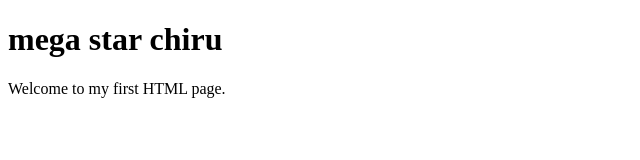
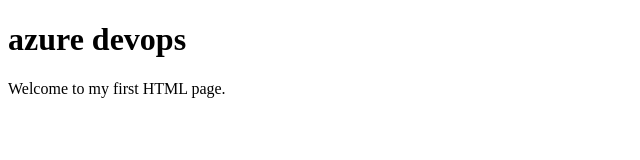
Before and after one commit to mittapallikishore/Azure-Devops-Training, a plain HTML site: page index.html in a window 1280 px wide. Shown: the whole page, without its empty margins (0-640 px from the left). Drawn offline with Linux system fonts and the light colour scheme.

Commit message:
Update project files

```diff
--- a/index.html
+++ b/index.html
@@ -7,7 +7,7 @@
     <title>Hello World</title>
 </head>
 <body>
-    <h1> mega star chiru </h1>
+    <h1> azure devops </h1>
     <p>Welcome to my first HTML page.</p>
 </body>
 </html>
```
